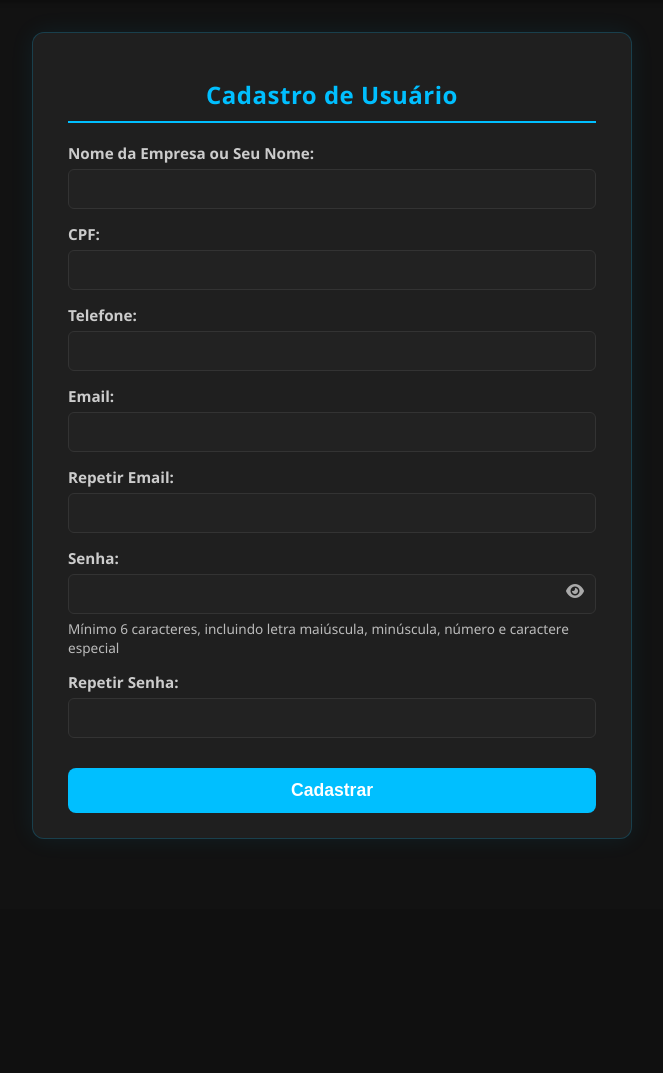
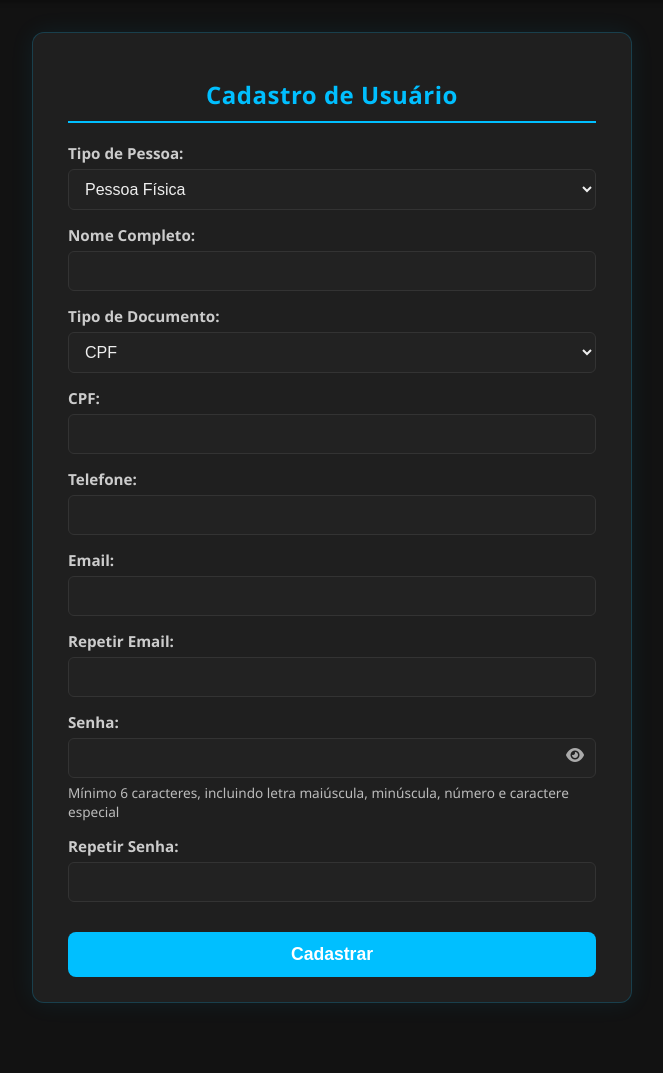
Before and after one commit to felippefardin/app-controle-contas, a PHP site: page /app-controle-contas/pages/registro.php in a window 1280 px wide. Shown: the part 58-1131 px from the top of the page, without its empty margins (308-971 px from the left). Before the commit the page ends 897 px from the top, so only its background shows below. Run offline with PHP 8.4, Linux system fonts and the light colour scheme.

Commit message:
Ajuste a tela de registro

```diff
--- a/pages/registro.php
+++ b/pages/registro.php
@@ -5,6 +5,9 @@
   <meta charset="UTF-8" />
   <title>Cadastro - App Controle de Contas</title>
   <link rel="stylesheet" href="https://cdnjs.cloudflare.com/ajax/libs/font-awesome/6.5.2/css/all.min.css">
+  <script src="https://cdnjs.cloudflare.com/ajax/libs/jquery/3.7.1/jquery.min.js"></script>
+  <script src="https://cdnjs.cloudflare.com/ajax/libs/jquery.mask/1.14.16/jquery.mask.min.js"></script>
+
 <style>
   body {
     background-color: #121212;
@@ -52,7 +55,7 @@
     color: #ccc;
   }
 
-  input {
+  select, input {
     width: 100%;
     padding: 10px 12px;
     margin-top: 6px;
@@ -65,7 +68,7 @@
     transition: all 0.2s ease;
   }
 
-  input:focus {
+  input:focus, select:focus {
     outline: 2px solid #00bfff;
     background-color: #333;
     color: #fff;
@@ -142,11 +145,25 @@
   <form id="cadastroForm" action="registro_processa.php" method="post" novalidate>
     <h2>Cadastro de Usuário</h2>
 
-    <label for="nome">Nome da Empresa ou Seu Nome:</label>
+    <!-- Tipo de pessoa -->
+    <label for="tipo_pessoa">Tipo de Pessoa:</label>
+    <select id="tipo_pessoa" name="tipo_pessoa" required>
+      <option value="fisica" selected>Pessoa Física</option>
+      <option value="juridica">Pessoa Jurídica</option>
+    </select>
+
+    <label id="labelNome" for="nome">Nome Completo:</label>
     <input type="text" id="nome" name="nome" required>
 
-    <label for="cpf">CPF:</label>
-    <input type="text" id="cpf" name="cpf" required>
+    <!-- Tipo de documento -->
+    <label for="tipo_doc">Tipo de Documento:</label>
+    <select id="tipo_doc" name="tipo_doc" required>
+      <option value="cpf" selected>CPF</option>
+      <option value="cnpj">CNPJ</option>
+    </select>
+
+    <label id="labelDocumento" for="documento">CPF:</label>
+    <input type="text" id="documento" name="documento" required>
 
     <label for="telefone">Telefone:</label>
     <input type="text" id="telefone" name="telefone" required>
@@ -178,9 +195,9 @@
 </div>
 
 <script>
+  // Alternar visibilidade da senha
   const toggleSenha = document.getElementById('toggleSenha');
   const inputSenha = document.getElementById('senha');
-
   toggleSenha.addEventListener('click', () => {
     const tipo = inputSenha.getAttribute('type') === 'password' ? 'text' : 'password';
     inputSenha.setAttribute('type', tipo);
@@ -188,6 +205,40 @@
     toggleSenha.classList.toggle('fa-eye-slash');
   });
 
+  // Máscara e troca dinâmica CPF/CNPJ
+  function aplicarMascaraDocumento(tipo) {
+    const input = $("#documento");
+    input.unmask();
+    if (tipo === "cpf") {
+      input.mask("000.000.000-00");
+      $("#labelDocumento").text("CPF:");
+    } else {
+      input.mask("00.000.000/0000-00");
+      $("#labelDocumento").text("CNPJ:");
+    }
+  }
+
+  // Troca de rótulos de nome e documento conforme seleção
+  $("#tipo_pessoa").on("change", function() {
+    const tipo = $(this).val();
+    if (tipo === "fisica") {
+      $("#labelNome").text("Nome Completo:");
+      $("#tipo_doc").val("cpf").trigger("change");
+    } else {
+      $("#labelNome").text("Nome da Empresa:");
+      $("#tipo_doc").val("cnpj").trigger("change");
+    }
+  });
+
+  $("#tipo_doc").on("change", function() {
+    aplicarMascaraDocumento($(this).val());
+  });
+
+  // Aplicar máscara inicial
+  aplicarMascaraDocumento("cpf");
+  $("#telefone").mask("(00) 00000-0000");
+
+  // Validações
   const form = document.getElementById('cadastroForm');
   const senha2 = document.getElementById('senha2');
   const email2 = document.getElementById('email2');
@@ -196,9 +247,8 @@
 
   form.addEventListener('submit', (e) => {
     let valid = true;
+    const senhaRegex = /^(?=.*[a-z])(?=.*[A-Z])(?=.*\d)(?=.*[\W_]).{6,}$/;
 
-    // Validação de senha
-    const senhaRegex = /^(?=.*[a-z])(?=.*[A-Z])(?=.*\d)(?=.*[\W_]).{6,}$/;
     if (!senhaRegex.test(inputSenha.value)) {
       senhaError.textContent = "Senha não atende aos requisitos.";
       valid = false;
@@ -209,7 +259,6 @@
       senhaError.textContent = "";
     }
 
-    // Validação de email
     if (document.getElementById('email').value !== email2.value) {
       emailError.textContent = "Os emails não coincidem.";
       valid = false;
@@ -217,7 +266,7 @@
       emailError.textContent = "";
     }
 
-    if (!valid) e.preventDefault(); // impede envio se houver erro
+    if (!valid) e.preventDefault();
   });
 </script>
 </body>
```
Also changed, not shown: actions/registrar_venda.php (+47 -19 lines), pages/editar_conta_receber.php (+10 -3 lines).
